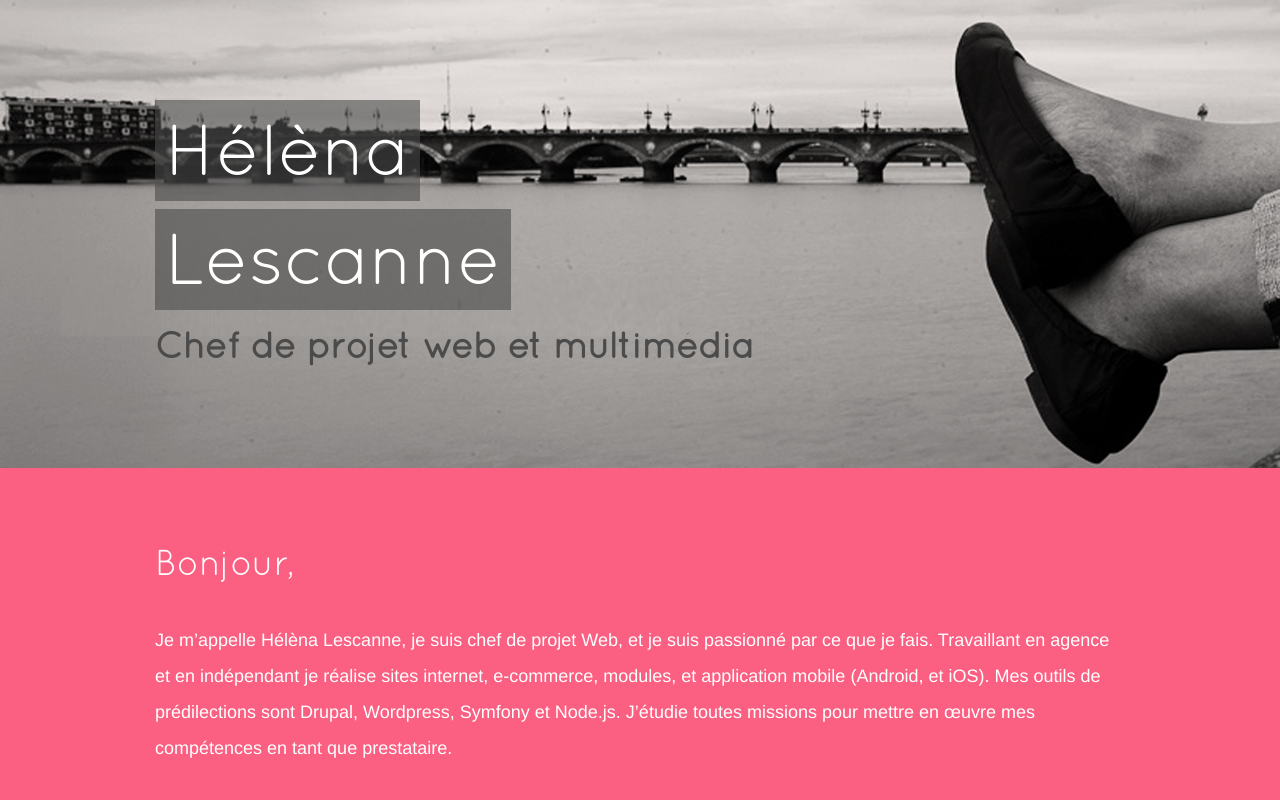
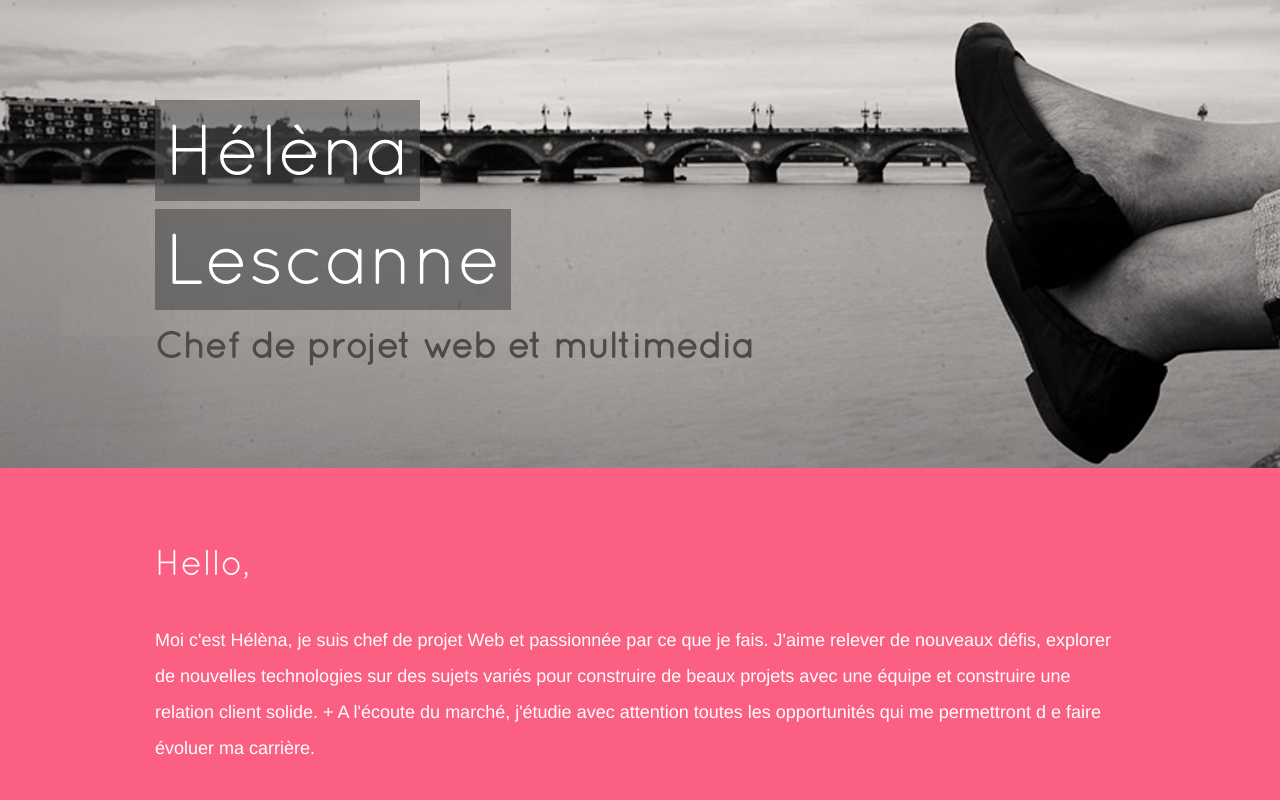
Before and after one commit to Lesclena/helena-lescanne.fr, a website: page index.html in a window 1280 px wide. Shown: the top 800 px of the page. Drawn offline with Linux system fonts and the light colour scheme; no server answers.

Commit message:
update welcom text corrections

```diff
--- a/index.html
+++ b/index.html
@@ -20,9 +20,9 @@
     <section id="teaser">
       <div class="row">
         <div class="fullsize">
-          <h2>Bonjour,</h2>
-          <p>Je m’appelle Hélèna Lescanne, je suis chef de projet Web, et je suis passionné par ce que je fais. Travaillant en agence et en indépendant je réalise sites internet, e-commerce, modules, et application mobile (Android, et iOS). Mes outils de prédilections sont Drupal, Wordpress, Symfony et Node.js.
-            J’étudie toutes missions pour mettre en œuvre mes compétences en tant que prestataire.</p>
+          <h2>Hello,</h2>
+          <p>Moi c'est Hélèna, je suis chef de projet Web et passionnée par ce que je fais. J'aime relever de nouveaux défis, explorer de nouvelles technologies sur des sujets variés pour construire de beaux projets avec une équipe et construire une relation client solide.
+ +            A l'écoute du marché, j'étudie avec attention toutes les opportunités qui me permettront d e faire évoluer ma carrière.</p>
         </div>
       </div>
     </section>
```
